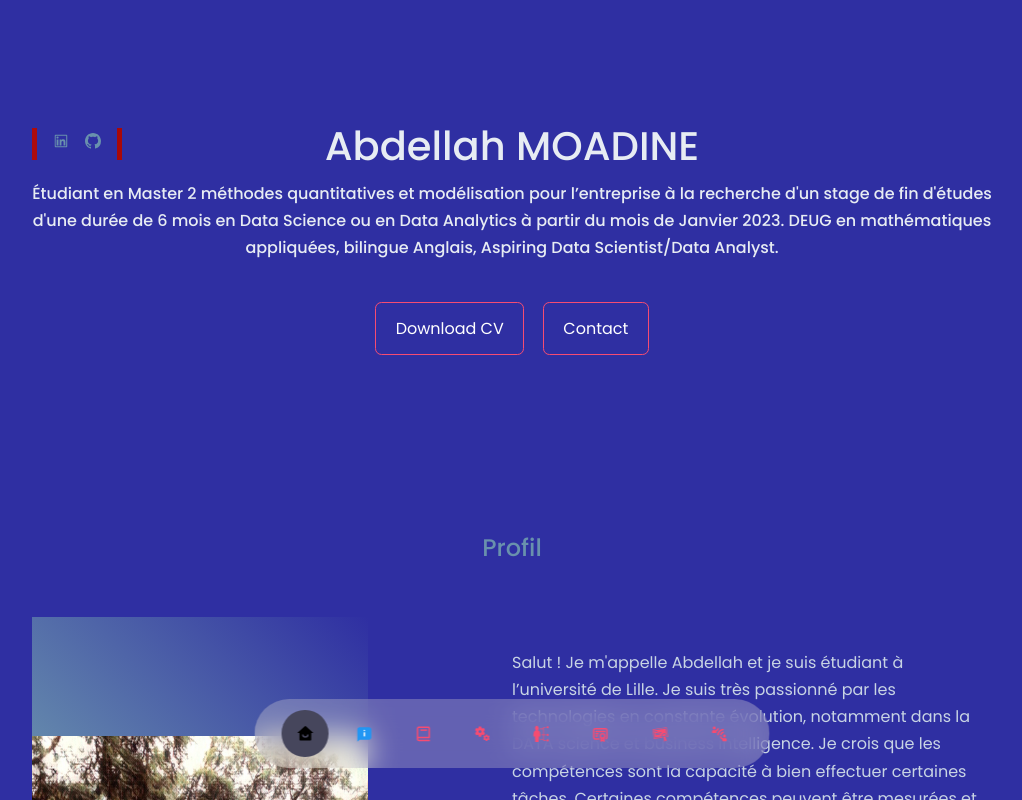
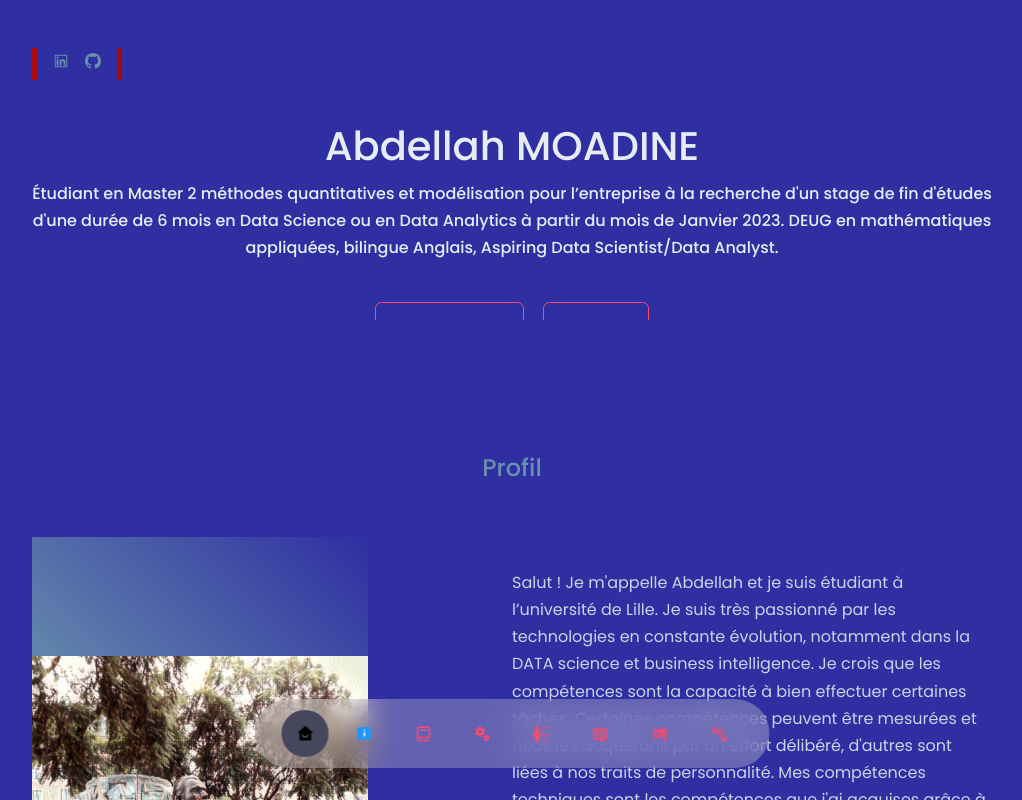
Before and after one commit to eddie9424/portfolio2, a React (Create React App) app: page / in a window 1280 px wide. Shown: the top 800 px of the page, without its empty margins (128-1150 px from the left). Built offline with nearby package versions, Linux system fonts and the light colour scheme.

Commit message:
header height corrections

```diff
--- a/src/components/header/header.css
+++ b/src/components/header/header.css
@@ -1,5 +1,5 @@
 header{
-    height: 50vh;
+    height: 40vh;
     padding-top: 7rem;
     overflow: hidden;
 }
```
